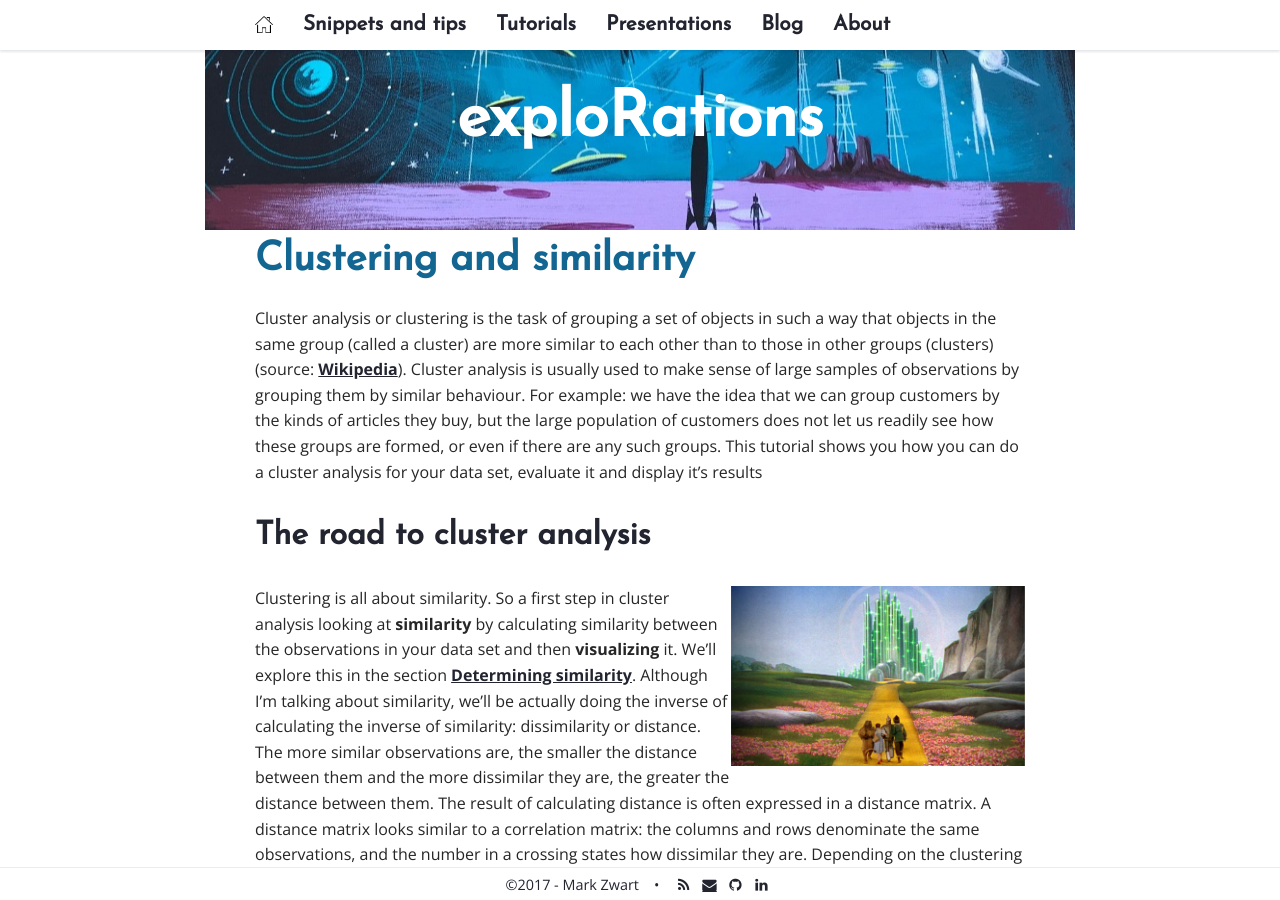
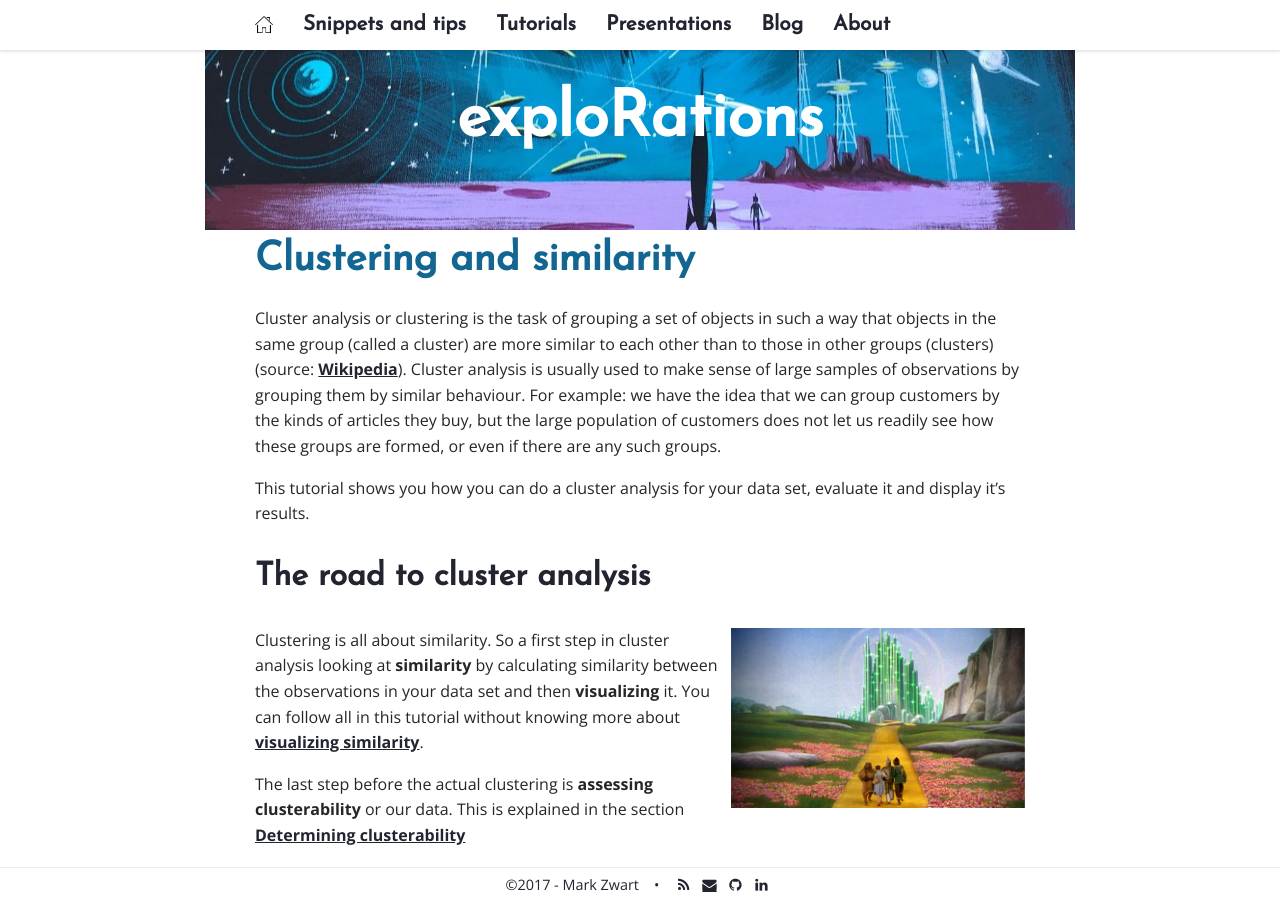
Before and after one commit to mark-me/mark-me.github.io, a Jekyll site: the page built from _pages/tutorials/clustering-mds/clustering-mds.md, in a window 1280 px wide and 900 px high. Built offline with Jekyll 4.4.1, drawn with Linux system fonts in a browser that asks for light colours; nearby versions of some CDN libraries; comment, search, counter and statistics services are not loaded; some of the changed text lies outside the part shown.

Commit message:
Update clustering-mds.md

```diff
--- a/_pages/tutorials/clustering-mds/clustering-mds.md
+++ b/_pages/tutorials/clustering-mds/clustering-mds.md
@@ -6,15 +6,15 @@
 published: true
 ---
 
-Cluster analysis or clustering is the task of grouping a set of objects in such a way that objects in the same group (called a cluster) are more similar to each other than to those in other groups (clusters) (source: [Wikipedia](https://en.wikipedia.org/wiki/Cluster_analysis)). Cluster analysis is usually used to make sense of large samples of observations by grouping them by similar behaviour. For example: we have the idea that we can group customers by the kinds of articles they buy, but the large population of customers does not let us readily see how these groups are formed, or even if there are any such groups. This tutorial shows you how you can do a cluster analysis for your data set, evaluate it and display it's results
+Cluster analysis or clustering is the task of grouping a set of objects in such a way that objects in the same group (called a cluster) are more similar to each other than to those in other groups (clusters) (source: [Wikipedia](https://en.wikipedia.org/wiki/Cluster_analysis)). Cluster analysis is usually used to make sense of large samples of observations by grouping them by similar behaviour. For example: we have the idea that we can group customers by the kinds of articles they buy, but the large population of customers does not let us readily see how these groups are formed, or even if there are any such groups.
+
+This tutorial shows you how you can do a cluster analysis for your data set, evaluate it and display it's results.
 
 # The road to cluster analysis
 
 <img src="/_pages/tutorials/clustering-mds/yellow-brick-road.jpg" width="294" height="180" align="right"/>
 
-Clustering is all about similarity. So a first step in cluster analysis looking at **similarity** by calculating similarity between the observations in your data set and then **visualizing** it. We'll explore this in the section [Determining similarity](/clustering-mds/#determining-similarity). Although I'm talking about similarity, we'll be actually doing the inverse of calculating the inverse of similarity: dissimilarity or distance. The more similar observations are, the smaller the distance between them and the more dissimilar they are, the greater the distance between them. The result of calculating distance is often expressed in a distance matrix. A distance matrix looks similar to a correlation matrix: the columns and rows denominate the same observations, and the number in a crossing states how dissimilar they are. Depending on the clustering method the distance matrix will be the input for a clustering algorithm, but it certainly for the visualisation of the set.
-
-Before we start the clustering itself we'll be **visualising similarity**. With the distance matrix itself is hard to get an overall impression how closely observations resemble eachother. To get a more intuitive idea, we will convert these distances to create a scatterplot. Since distances are expressed as distances between observations we could take each observation as an axis in our plot, but this will quickly result in more then two or three dimensions and at that moment my imagination falls short on how I should interpret this. Luckily there is an framework called MultiDimensional Scaling (MDS) which reduces the number of dimensions to two, which my imagination can handle. How this is done and how the resulting similarity plot is created is explained in the section [Applying multidimensional scaling](/clustering-mds/#applying-multidimensional-scaling).
+Clustering is all about similarity. So a first step in cluster analysis looking at **similarity** by calculating similarity between the observations in your data set and then **visualizing** it. You can follow all in this tutorial without knowing more about [visualizing similarity](/distance-measures/).
 
 The last step before the actual clustering is **assessing clusterability** or our data. This is explained in the section [Determining clusterability](/clustering-mds/#determining-clusterability)
 
```
